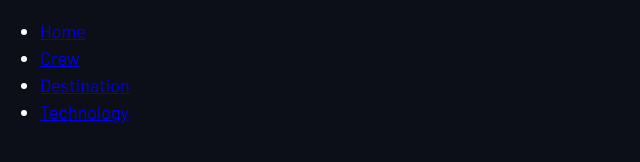
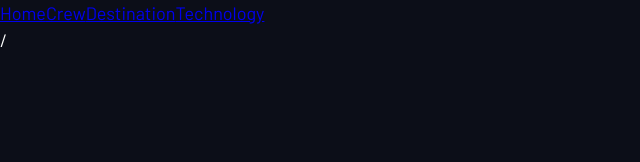
Before and after one commit to web-lizzard/space-tourism, a website built with Vite: page index.html in a window 1280 px wide. Shown: the whole page, without its empty margins (0-640 px from the left). Built offline with nearby package versions, Linux system fonts and the light colour scheme; a web font is replaced by a local one.

Commit message:
add router view

```diff
--- a/src/components/CustomNavigation/CustomNavigation.ts
+++ b/src/components/CustomNavigation/CustomNavigation.ts
@@ -13,13 +13,12 @@ export default class extends HTMLElement implements Observer {
         const templateContent = this.template.content;
         this.list = templateContent.querySelector('ul');
         this.createNavigationItems().forEach(item => this.list!.appendChild(item))
-        const shadowRoot = this.attachShadow({ mode: 'open' })
-        shadowRoot.appendChild(templateContent)
+        this.appendChild(templateContent)
 
     }
 
     private createNavigationItems() {
-        return this.router.getRoutes().map(({path, name}) => {
+        return this.router.getRoutes().map(({ path, name }) => {
             const item = document.createElement('li')
             const anchor = document.createElement('a')
             anchor.setAttribute('href', path);
@@ -37,7 +36,6 @@ export default class extends HTMLElement implements Observer {
     }
 
     update(subject: Subject): void {
-        console.log(subject)
 
     }
 }
--- /dev/null
+++ b/src/components/RouterView/RouterView.ts
@@ -0,0 +1,21 @@
+import Router from "../../router/Router";
+import type { Observer, Subject } from "../../types";
+
+export default class extends HTMLElement implements Observer {
+    private router = Router.getInstance();
+    private currentRoute = this.router.currentRoute;
+    private wrapper: HTMLElement | null = null
+
+
+    constructor() {
+        super();
+        this.router.subscribe(this);
+        this.wrapper = document.createElement('main');
+        this.wrapper.textContent = this.currentRoute;
+        this.attachShadow({ mode: 'open' }).appendChild(this.wrapper)
+
+    }
+    update(subject: Subject): void {
+         this.wrapper!.textContent = this.router.currentRoute
+    }
+}
--- a/src/main.ts
+++ b/src/main.ts
@@ -1,4 +1,6 @@
 import './scss/main.scss'
 import CustomNavigation from './components/CustomNavigation/CustomNavigation'
+import RouterView from './components/RouterView/RouterView'
 
 customElements.define('custom-navigation', CustomNavigation)
+customElements.define('router-view', RouterView)
--- a/src/router/Router.ts
+++ b/src/router/Router.ts
@@ -20,7 +20,6 @@ export default class Router implements Subject {
 
     public handleRouteChange = (event: Event, route?: string) => {
         event.preventDefault();
-        console.log(event);
         route && history.pushState(null, '', route)
         this.currentRoute = route || location.pathname
         this.notify()
--- a/src/scss/main.scss
+++ b/src/scss/main.scss
@@ -1,7 +1,8 @@
 @import "variables";
 @import "reset";
 
-.custom-navigation {
+.custom-navigation ul {
+  list-style: none;
   display: flex;
   color: white;
 }
```
Also changed, not shown: index.html (+1 -0 lines).
